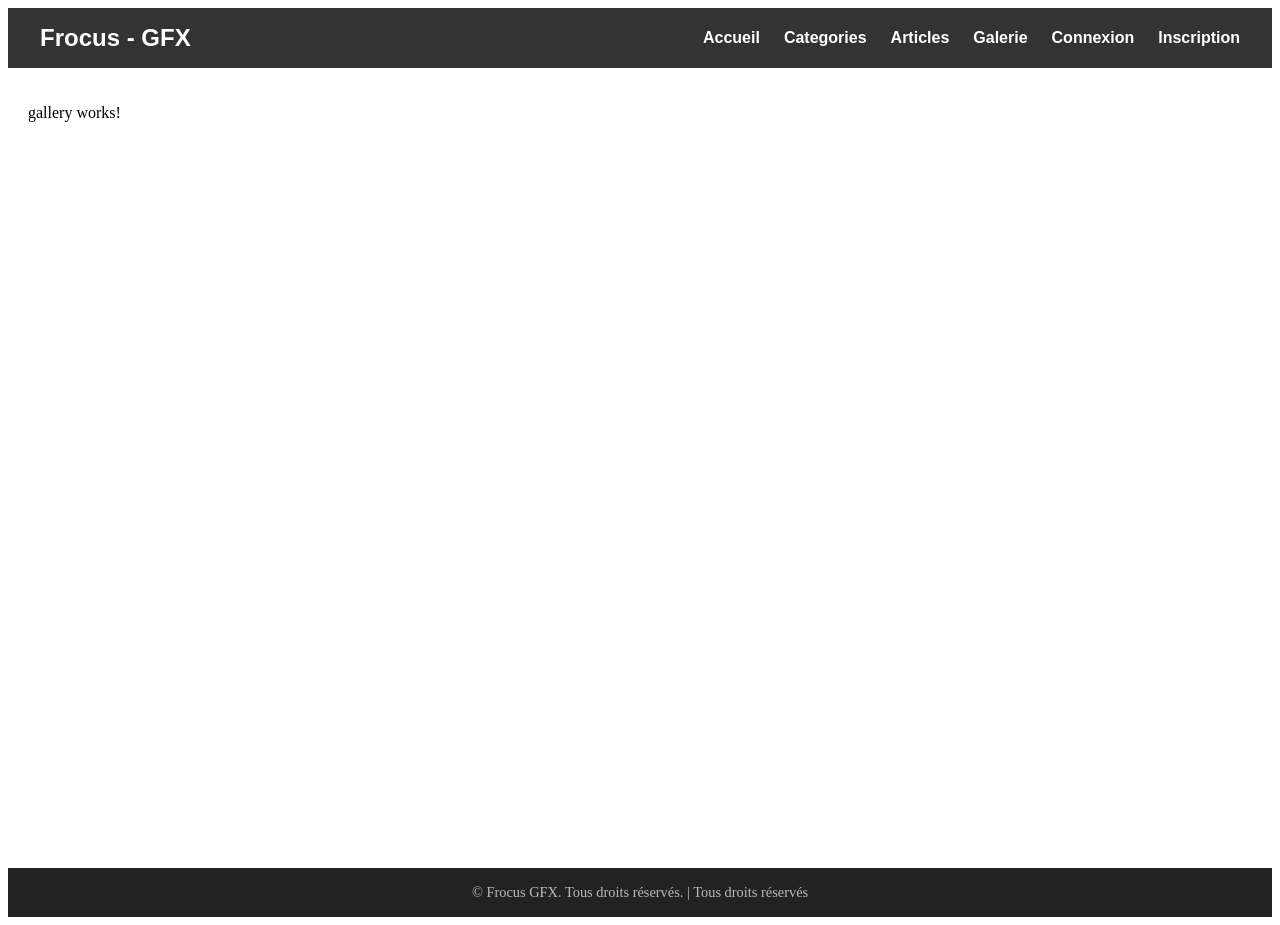
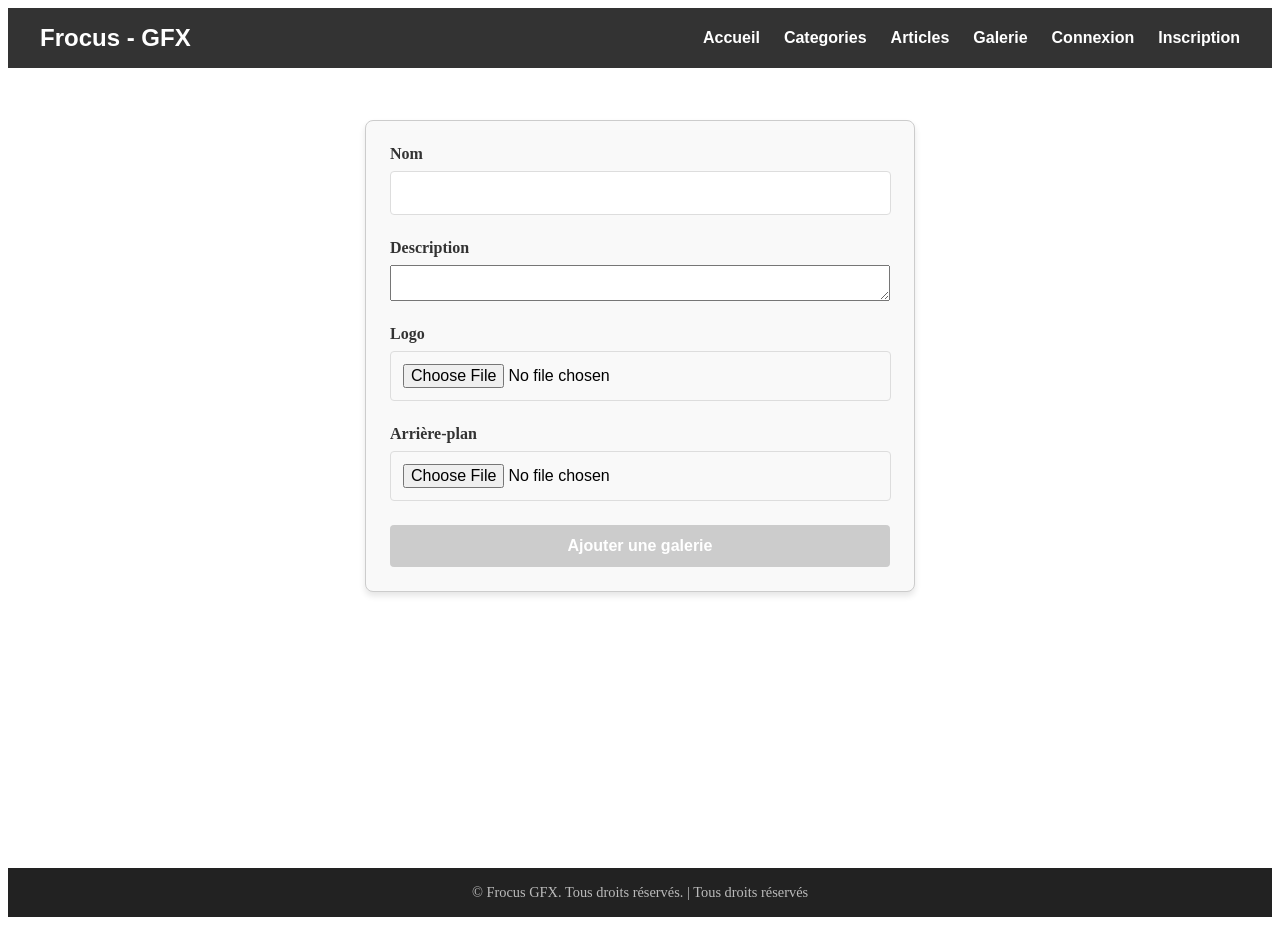
Before and after one commit to KevinL45/ArticlePerso, an Angular app in the folder frontend/: page /galerie in a window 1280 px wide. Built offline with nearby package versions, Linux system fonts and the light colour scheme.

Commit message:
formulaire

```diff
--- a/frontend/src/app/form/article-form/article-form.component.html
+++ b/frontend/src/app/form/article-form/article-form.component.html
@@ -2,10 +2,10 @@
   <!-- Titre -->
   <div>
     <label for="title">Titre de l'article</label>
-      <input id="title" formControlName="title" type="text">
+    <input id="title" formControlName="title" type="text" />
     <div *ngIf="articleForm.get('title')?.invalid && articleForm.get('title')?.touched">
-        <small *ngIf="articleForm.get('title')?.errors?.['required']">Le titre est requis</small>
-        <small *ngIf="articleForm.get('title')?.errors?.['minlength']">Minimum 3 caractères</small>
+      <small *ngIf="articleForm.get('title')?.errors?.['required']">Le titre est requis.</small>
+      <small *ngIf="articleForm.get('title')?.errors?.['minlength']">Minimum 3 caractères.</small>
     </div>
   </div>
 
@@ -14,17 +14,17 @@
     <label for="description">Description</label>
     <textarea id="description" formControlName="description"></textarea>
     <div *ngIf="articleForm.get('description')?.invalid && articleForm.get('description')?.touched">
-        <small *ngIf="articleForm.get('description')?.errors?.['required']">La description est requise</small>
-        <small *ngIf="articleForm.get('description')?.errors?.['minlength']">Minimum 10 caractères</small>
+      <small *ngIf="articleForm.get('description')?.errors?.['required']">La description est requise.</small>
+      <small *ngIf="articleForm.get('description')?.errors?.['minlength']">Minimum 10 caractères.</small>
     </div>
   </div>
 
   <!-- Image -->
   <div>
-      <label for="image">Image</label>
-      <input id="image" type="file" (change)="onFileChange($event)">
-      <div *ngIf="articleForm.get('image')?.invalid && articleForm.get('image')?.touched">
-        <small *ngIf="articleForm.get('image')?.errors?.['required']">Une image est requise</small>
+    <label for="image_url">Image</label>
+    <input id="image_url" type="file" (change)="onFileChange($event)" />
+    <div *ngIf="articleForm.get('image_url')?.invalid && articleForm.get('image_url')?.touched">
+      <small *ngIf="articleForm.get('image_url')?.errors?.['required']">Une image est requise.</small>
     </div>
   </div>
 
@@ -32,12 +32,13 @@
   <div>
     <label for="category_id">Catégorie</label>
     <select id="category_id" formControlName="category_id">
+      <option value="" disabled>-- Sélectionnez une catégorie --</option>
       <option *ngFor="let category of categories" [value]="category.id">
         {{ category.name }}
       </option>
     </select>
     <div *ngIf="articleForm.get('category_id')?.invalid && articleForm.get('category_id')?.touched">
-        <small *ngIf="articleForm.get('category_id')?.errors?.['required']">La catégorie est requise</small>
+      <small *ngIf="articleForm.get('category_id')?.errors?.['required']">La catégorie est requise.</small>
     </div>
   </div>
 
--- a/frontend/src/app/form/article-form/article-form.component.ts
+++ b/frontend/src/app/form/article-form/article-form.component.ts
@@ -1,4 +1,4 @@
-import { Component } from '@angular/core';
+import { Component, OnInit } from '@angular/core';
 import { FormBuilder, FormGroup, Validators, ReactiveFormsModule } from '@angular/forms';
 import { ArticleService } from '../../services/article.service';
 import { Router } from '@angular/router';
@@ -6,48 +6,47 @@ import { CategoryService } from '../../services/category.service';
 import { CommonModule } from '@angular/common';
 import { UserService } from '../../services/user.service';
 
-
 @Component({
   selector: 'app-article-form',
   standalone: true,
   imports: [CommonModule, ReactiveFormsModule],
   templateUrl: './article-form.component.html',
-  styleUrls: ['./article-form.component.scss']
+  styleUrls: ['./article-form.component.scss'],
 })
-export class ArticleFormComponent {
-
+export class ArticleFormComponent implements OnInit {
   articleForm: FormGroup;
   categories: any[] = [];
 
   constructor(
-    private categoryService:CategoryService,
+    private categoryService: CategoryService,
     private articleService: ArticleService,
     private fb: FormBuilder,
     private router: Router,
-    private userService:UserService) {
+    private userService: UserService
+  ) {
     this.articleForm = this.fb.group({
       title: ['', [Validators.required, Validators.minLength(3)]],
       description: ['', [Validators.required, Validators.minLength(10)]],
-      image: ['', [Validators.required, Validators.minLength(6)]],
+      image_url: ['', [Validators.required]],
       category_id: [null, [Validators.required]],
-      user_id: userService.getIdUser(),
+      user_id: [this.userService.getIdUser(), Validators.required],
       created_date: [new Date().toISOString()],
       updated_date: [new Date().toISOString()],
       delete_date: [null],
     });
-
-  }
-  ngOnInit():void{
-    this.allCategories()
   }
 
-  allCategories(): void {
+  ngOnInit(): void {
+    this.loadCategories();
+  }
+
+  loadCategories(): void {
     this.categoryService.categories().subscribe(
       (data) => {
         this.categories = data;
       },
       (error) => {
-        console.error('Erreur sur les catégories:', error);
+        console.error('Erreur lors du chargement des catégories :', error);
       }
     );
   }
@@ -60,10 +59,9 @@ export class ArticleFormComponent {
       const reader = new FileReader();
 
       reader.onload = () => {
-        // Une fois le fichier lu, on met à jour le champ `image` avec son contenu encodé en base64
         const base64String = reader.result as string;
         this.articleForm.patchValue({
-          image: base64String, // Mettez ici la base64 pour l'envoyer au backend
+          image_url: base64String,
         });
       };
 
@@ -71,33 +69,26 @@ export class ArticleFormComponent {
         console.error('Erreur lors de la lecture du fichier :', error);
       };
 
-      reader.readAsDataURL(file); // Lire le fichier en tant que base64
+      reader.readAsDataURL(file);
     }
   }
 
-
-  save(){
+  save(): void {
     if (this.articleForm.valid) {
       const articleData = this.articleForm.value;
-      console.log('Article crée : '+articleData)
+      console.log('Données de l\'article :', articleData);
+
       this.articleService.save(articleData).subscribe(
-        (response)=>{
+        (response) => {
           console.log('Article ajouté avec succès');
           this.router.navigate(['/articles']);
         },
-        (error)=>{
-          console.error('Erreur lors de l\'ajoute d\'un article', error);
+        (error) => {
+          console.error('Erreur lors de l\'ajout de l\'article :', error);
         }
-        )
-            }
-
-  }
-
-  update(){
-
-  }
-
-  remove(){
-
+      );
+    } else {
+      console.warn('Le formulaire est invalide. Veuillez corriger les erreurs.');
+    }
   }
 }
--- a/frontend/src/app/form/gallery-form/gallery-form.component.html
+++ b/frontend/src/app/form/gallery-form/gallery-form.component.html
@@ -1 +1,42 @@
-<p>gallery-form works!</p>
+<form [formGroup]="galleryForm" (ngSubmit)="save()">
+  <!-- Nom -->
+  <div>
+    <label for="name">Nom</label>
+    <input id="name" formControlName="name" type="text" />
+    <div *ngIf="galleryForm.get('name')?.invalid && galleryForm.get('name')?.touched">
+      <small *ngIf="galleryForm.get('name')?.errors?.['required']">Le nom est requis.</small>
+      <small *ngIf="galleryForm.get('name')?.errors?.['minlength']">Minimum 3 caractères.</small>
+    </div>
+  </div>
+
+  <!-- Description -->
+  <div>
+    <label for="description">Description</label>
+    <textarea id="description" formControlName="description"></textarea>
+    <div *ngIf="galleryForm.get('description')?.invalid && galleryForm.get('description')?.touched">
+      <small *ngIf="galleryForm.get('description')?.errors?.['required']">La description est requise.</small>
+      <small *ngIf="galleryForm.get('description')?.errors?.['minlength']">Minimum 10 caractères.</small>
+    </div>
+  </div>
+
+  <!-- Logo -->
+  <div>
+    <label for="logo">Logo</label>
+    <input id="logo" type="file" (change)="onFileChange($event, 'logo')" />
+    <div *ngIf="galleryForm.get('logo')?.invalid && galleryForm.get('logo')?.touched">
+      <small *ngIf="galleryForm.get('logo')?.errors?.['required']">Un logo est requis.</small>
+    </div>
+  </div>
+
+  <!-- Arrière-plan -->
+  <div>
+    <label for="background">Arrière-plan</label>
+    <input id="background" type="file" (change)="onFileChange($event, 'background')" />
+    <div *ngIf="galleryForm.get('background')?.invalid && galleryForm.get('background')?.touched">
+      <small *ngIf="galleryForm.get('background')?.errors?.['required']">Une image d'arrière-plan est requise.</small>
+    </div>
+  </div>
+
+  <!-- Bouton de soumission -->
+  <button type="submit" [disabled]="galleryForm.invalid">Ajouter une galerie</button>
+</form>
--- a/frontend/src/app/form/gallery-form/gallery-form.component.scss
+++ b/frontend/src/app/form/gallery-form/gallery-form.component.scss
@@ -0,0 +1 @@
+@import '../user-form/user-form.component.scss';
--- a/frontend/src/app/form/gallery-form/gallery-form.component.ts
+++ b/frontend/src/app/form/gallery-form/gallery-form.component.ts
@@ -1,11 +1,76 @@
 import { Component } from '@angular/core';
+import { FormBuilder, FormGroup, Validators } from '@angular/forms';
+import { Router } from '@angular/router';
+import { GalleryService } from '../../services/gallery.service';
+import { UserService } from '../../services/user.service';
+import { CommonModule } from '@angular/common';
+import { ReactiveFormsModule } from '@angular/forms';
 
 @Component({
   selector: 'app-gallery-form',
-  imports: [],
+  imports: [CommonModule, ReactiveFormsModule],
   templateUrl: './gallery-form.component.html',
-  styleUrl: './gallery-form.component.scss'
+  styleUrls: ['./gallery-form.component.scss'],
 })
 export class GalleryFormComponent {
+  galleryForm: FormGroup;
 
+  constructor(
+    private galleryService: GalleryService,
+    private fb: FormBuilder,
+    private router: Router,
+    private userService: UserService
+  ) {
+    this.galleryForm = this.fb.group({
+      name: ['', [Validators.required, Validators.minLength(3)]],
+      description: ['', [Validators.required, Validators.minLength(10)]],
+      logo: ['', [Validators.required]],
+      background: ['', [Validators.required]],
+      user_id: [this.userService.getIdUser(), Validators.required],
+      created_date: [new Date().toISOString()],
+      updated_date: [new Date().toISOString()],
+      delete_date: [null],
+    });
+  }
+
+  save(): void {
+    if (this.galleryForm.valid) {
+      const galleryData = this.galleryForm.value;
+      console.log('Gallery crée :', galleryData);
+
+      this.galleryService.save(galleryData).subscribe(
+        (response) => {
+          console.log('Galerie ajoutée avec succès', response);
+          this.router.navigate(['/galerie']);
+        },
+        (error) => {
+          console.error("Erreur lors de l'ajout d'une galerie :", error);
+        }
+      );
+    } else {
+      console.warn("Formulaire invalide, veuillez vérifier les champs.");
+    }
+  }
+
+  onFileChange(event: Event, controlName: string): void {
+    const input = event.target as HTMLInputElement;
+
+    if (input && input.files && input.files.length > 0) {
+      const file = input.files[0];
+      const reader = new FileReader();
+
+      reader.onload = () => {
+        const base64String = reader.result as string;
+        this.galleryForm.patchValue({
+          [controlName]: base64String,
+        });
+      };
+
+      reader.onerror = (error) => {
+        console.error('Erreur lors de la lecture du fichier :', error);
+      };
+
+      reader.readAsDataURL(file);
+    }
+  }
 }
--- a/frontend/src/app/pages/gallery/gallery.component.html
+++ b/frontend/src/app/pages/gallery/gallery.component.html
@@ -1 +1 @@
-<p>gallery works!</p>
+<app-gallery-form></app-gallery-form>
--- a/frontend/src/app/pages/gallery/gallery.component.ts
+++ b/frontend/src/app/pages/gallery/gallery.component.ts
@@ -1,8 +1,9 @@
 import { Component } from '@angular/core';
+import { GalleryFormComponent } from '../../form/gallery-form/gallery-form.component';
 
 @Component({
   selector: 'app-gallery',
-  imports: [],
+  imports: [GalleryFormComponent],
   templateUrl: './gallery.component.html',
   styleUrl: './gallery.component.scss'
 })
--- a/frontend/src/app/services/article.service.ts
+++ b/frontend/src/app/services/article.service.ts
@@ -25,8 +25,10 @@ export class ArticleService {
 
   save(articleData: any): Observable<any> {
     const token = this.userService.getToken();
+    console.log(token)
     const headers = {
       'Authorization': `Bearer ${token}`,
+
     };
     return this.http.post<any>(`${this.apiUrl}add`, articleData, { headers });
   }
```
Also changed, not shown: 2 other files (tests, documents, lock files or other folders). Lines whose indentation alone changed are shown as unchanged.
